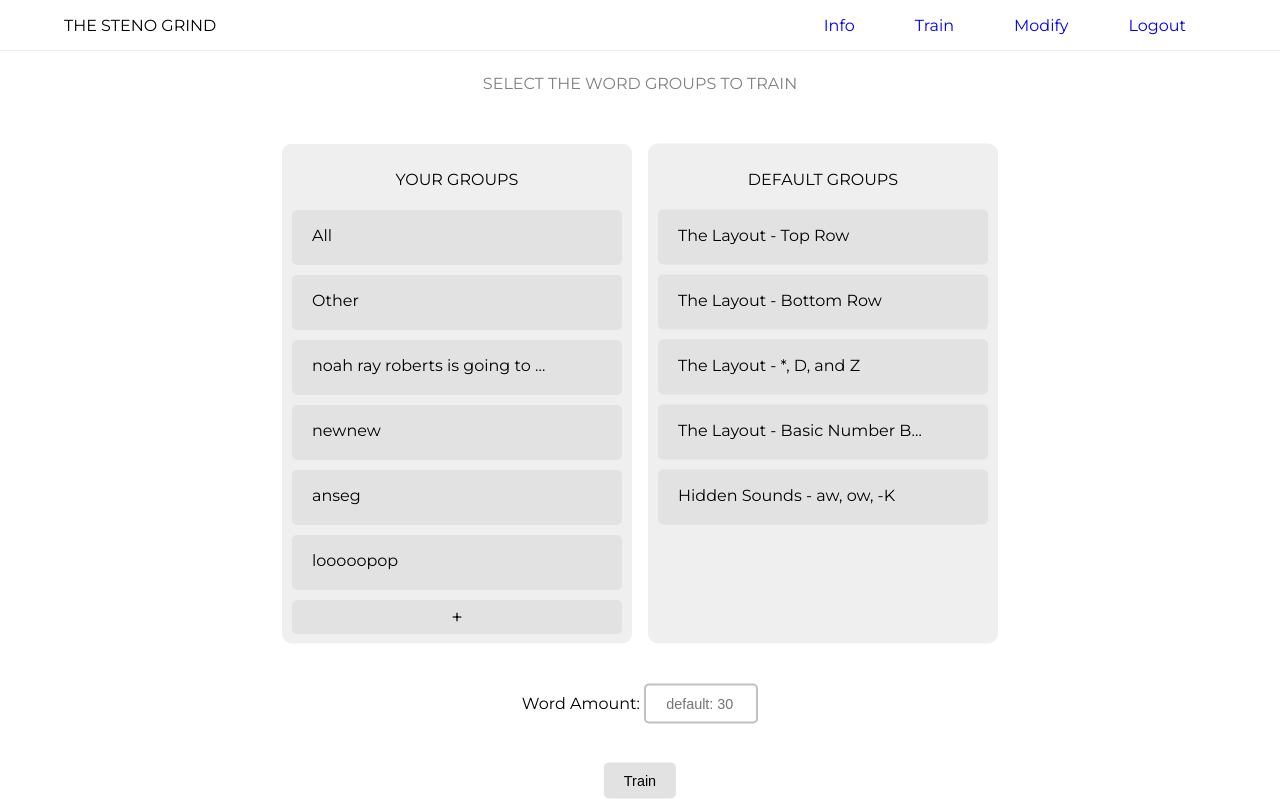
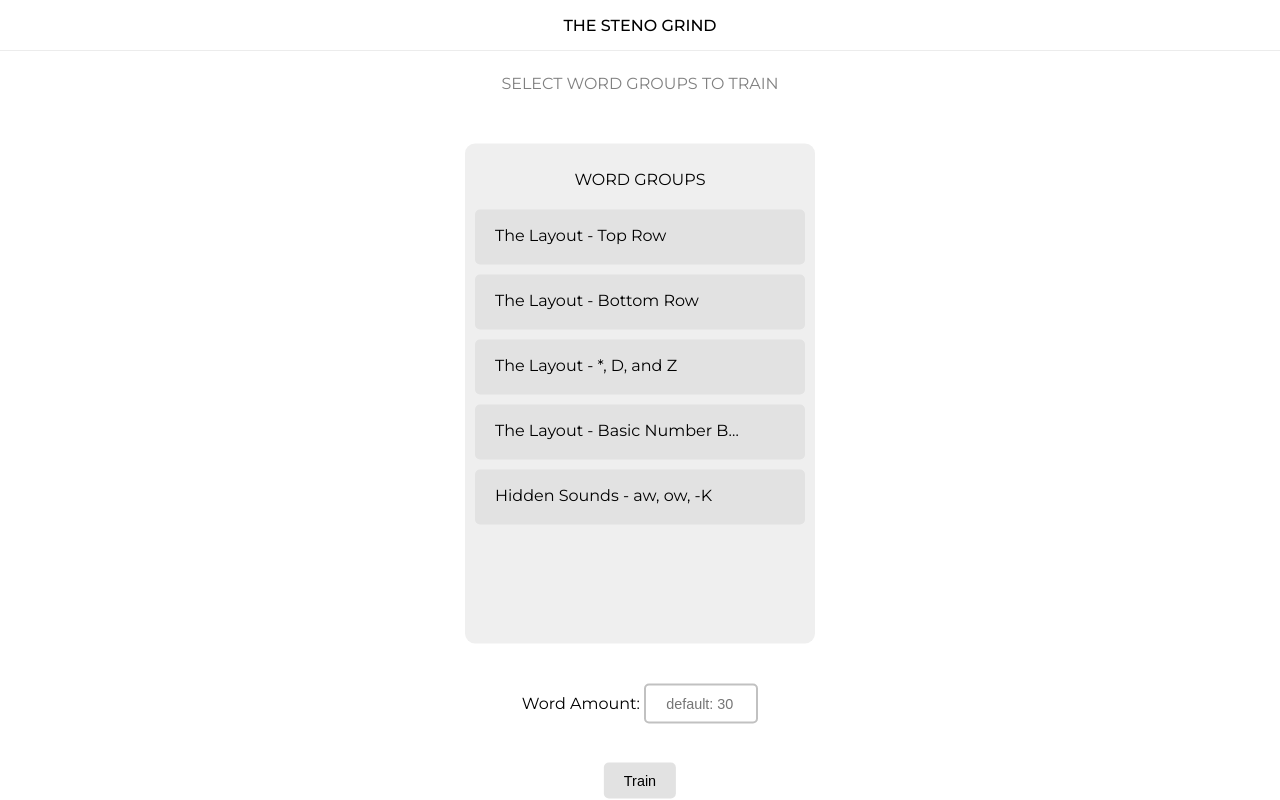
Before and after one commit to NoahRR/The-Steno-Grind, a Django app: page / in a window 1280 px wide. Run offline with Django 3.2, Linux system fonts and the light colour scheme; a user stored in the database is signed in; data comes from the database, SQL or seed files in the repository.

Commit message:
Design overhaul.. going for simplicity

```diff
--- a/frontend/templates/frontend/base.html
+++ b/frontend/templates/frontend/base.html
@@ -14,13 +14,13 @@
 </head>
 <body style="font-family: 'Montserrat', sans-serif;">
 
-    <div class="NavBar">
-        <div class="NavBarLeft"><p>THE STENO GRIND</p></div>
+    <div class="NavBar" onclick="window.location.href='/'">
+        <div class="NavBarLeft overNEWhead"><p style="text-align: center; font-weight: 500;">THE STENO GRIND</p></div>
         <div class="NavBarRight">
-            <a href="/auth/logout">Logout</a>
-            <a href="/modify/">Modify</a>
-            <a href="/">Train</a>
-            <a href="/info/">Info</a>
+            {% comment %} <a href="/auth/logout">Logout</a> {% endcomment %}
+            {% comment %} <a href="/modify/">Modify</a> {% endcomment %}
+            {% comment %} <a href="/">Train</a> {% endcomment %}
+            {% comment %} <a href="/info/">Info</a> {% endcomment %}
         </div>
     </div>
 
@@ -32,6 +32,7 @@
             width: 100%;
             border-bottom: 1px solid #ECECEC;
             height: 50px;
+            cursor: pointer;
         }
         .NavBarRight{
             position: absolute;
@@ -64,6 +65,10 @@
             padding: 5px 10px;
             outline: none;
         }
+        .overNEWhead{
+            left: 50%;
+            transform: translateX(-50%);
+        }
 
     </style>
 
--- a/frontend/templates/frontend/groups.html
+++ b/frontend/templates/frontend/groups.html
@@ -14,7 +14,7 @@
     <div class="centercont">
 
         <div class="centercontHeader">
-            <p class="part1" style="font-weight: 500; text-align: center; color: grey; font-weight: 400;">SELECT THE WORD GROUPS TO TRAIN</p>
+            <p class="part1" style="font-weight: 500; text-align: center; color: grey; font-weight: 400;">SELECT WORD GROUPS TO TRAIN</p>
             {% if MSG %}
                 <p class="part1" style="font-weight: 500; text-align: center; color: red; font-weight: 400;">{{MSG}}</p>
             {% endif %}
@@ -28,24 +28,24 @@
             {%csrf_token%}
 
             <div id="contGroup" class="part1">
-                <div class="GroupItem" id="GG">
-                    <p style="text-align: center; padding-bottom: 5px;">YOUR GROUPS</p>
-                    {% for key, value in group_list.items %}
-                        <div class="group_cont" data-key="{{key}}" data-type="G" data-val="{{value}}" id="contG{{value}}" onclick="check_uncheck('G{{value}}')">
-                            <input class="nice_input groupCheckBox" type="checkbox" id="G{{value}}" name="G{{value}}">
-                            <p class="groupItemName ">{{key}}</p>
-                            <svg xmlns="http://www.w3.org/2000/svg" width="20" height="20" fill="currentColor" class="xx" viewBox="0 0 16 16">
-                                <path d="M4.646 4.646a.5.5 0 0 1 .708 0L8 7.293l2.646-2.647a.5.5 0 0 1 .708.708L8.707 8l2.647 2.646a.5.5 0 0 1-.708.708L8 8.707l-2.646 2.647a.5.5 0 0 1-.708-.708L7.293 8 4.646 5.354a.5.5 0 0 1 0-.708z"/>
-                            </svg>
-                        </div>
-                    {% endfor %}
-                    {% comment %} <div class="group_cont" id="contGADD" onclick="NewGroupElem('#GG')"> {% endcomment %}
-                    <div class="group_cont" id="contGADD" onclick="createNewGroup()">
-                        <p style="text-align: center; width: 100%; padding: 5px 0; margin: 0; font-size: 20px;">+</p>
-                    </div>
-                </div>
+                {% comment %} <div class="GroupItem" id="GG"> {% endcomment %}
+                {% comment %}     <p style="text-align: center; padding-bottom: 5px;">YOUR GROUPS</p> {% endcomment %}
+                {% comment %}     {% for key, value in group_list.items %} {% endcomment %}
+                {% comment %}         <div class="group_cont" data-key="{{key}}" data-type="G" data-val="{{value}}" id="contG{{value}}" onclick="check_uncheck('G{{value}}')"> {% endcomment %}
+                {% comment %}             <input class="nice_input groupCheckBox" type="checkbox" id="G{{value}}" name="G{{value}}"> {% endcomment %}
+                {% comment %}             <p class="groupItemName ">{{key}}</p> {% endcomment %}
+                {% comment %}             <svg xmlns="http://www.w3.org/2000/svg" width="20" height="20" fill="currentColor" class="xx" viewBox="0 0 16 16"> {% endcomment %}
+                {% comment %}                 <path d="M4.646 4.646a.5.5 0 0 1 .708 0L8 7.293l2.646-2.647a.5.5 0 0 1 .708.708L8.707 8l2.647 2.646a.5.5 0 0 1-.708.708L8 8.707l-2.646 2.647a.5.5 0 0 1-.708-.708L7.293 8 4.646 5.354a.5.5 0 0 1 0-.708z"/> {% endcomment %}
+                {% comment %}             </svg> {% endcomment %}
+                {% comment %}         </div> {% endcomment %}
+                {% comment %}     {% endfor %} {% endcomment %}
+                {% comment %}     [> <div class="group_cont" id="contGADD" onclick="NewGroupElem('#GG')"> <] {% endcomment %}
+                {% comment %}     <div class="group_cont" id="contGADD" onclick="createNewGroup()"> {% endcomment %}
+                {% comment %}         <p style="text-align: center; width: 100%; padding: 5px 0; margin: 0; font-size: 20px;">+</p> {% endcomment %}
+                {% comment %}     </div> {% endcomment %}
+                {% comment %} </div> {% endcomment %}
                 <div class="GroupItem" id="GL">
-                    <p style="text-align: center; padding-bottom: 5px;">DEFAULT GROUPS</p>
+                    <p style="text-align: center; padding-bottom: 5px;">WORD GROUPS</p>
                     {% for key, value in levels_list.items %}
                         <div class="group_cont" id="contL{{value}}" onclick="check_uncheck('L{{value}}')">
                             <input class="nice_input groupCheckBox" type="checkbox" id="L{{value}}" name="L{{value}}">
--- a/frontend/views.py
+++ b/frontend/views.py
@@ -23,7 +23,7 @@ def modify(request):
 # personalized and customized training
 def training(request):
 
-    if request.user.is_authenticated:
+    #  if request.user.is_authenticated:
 
         if request.method == 'POST':
 
@@ -61,19 +61,19 @@ def training(request):
 
             if not keys:
 
-                all_groups = WordGroup.objects.filter(parent=request.user)
+                #  all_groups = WordGroup.objects.filter(parent=request.user)
                 default_groups = Levels.objects.all()
 
-                context = {}
-                for group in all_groups:
-                    context[group.name] = group.id
+                #  context = {}
+                #  for group in all_groups:
+                #      context[group.name] = group.id
 
                 context2 = {}
                 for level in default_groups:
                     context2[level.name] = level.id
 
                 return render(request, 'frontend/groups.html', {
-                    'group_list': context,
+                    #  'group_list': context,
                     'levels_list': context2,
                     'MSG': 'Please select a word group',
                 })
@@ -97,29 +97,30 @@ def training(request):
                 'word_dict': final_word_dict
             })
 
-        else:
-            return redirect('/auth/login')
+        #  else:
+        #      return redirect('/auth/login')
 
 # home and selection of training
 def groups(request):
 
-    if request.user.is_authenticated:
+    #  if request.user.is_authenticated:
 
-        all_groups = WordGroup.objects.filter(parent=request.user)
+        #  all_groups = WordGroup.objects.filter(parent=request.user)
         default_groups = Levels.objects.all()
 
-        context = {}
-        for group in all_groups:
-            if not group.trash:
-                context[group.name] = group.id
+        #  context = {}
+        #  for group in all_groups:
+        #      if not group.trash:
+        #          context[group.name] = group.id
 
         context2 = {}
         for level in default_groups:
             context2[level.name] = level.id
 
-        return render(request, 'frontend/groups.html', {'group_list': context, 'levels_list': context2})
-    else:
-        return render(request, 'frontend/index.html')
+        #  return render(request, 'frontend/groups.html', {'group_list': context, 'levels_list': context2})
+        return render(request, 'frontend/groups.html', {'levels_list': context2})
+    #  else:
+    #      return render(request, 'frontend/index.html')
 
 # signup
 def signup(request):
```
